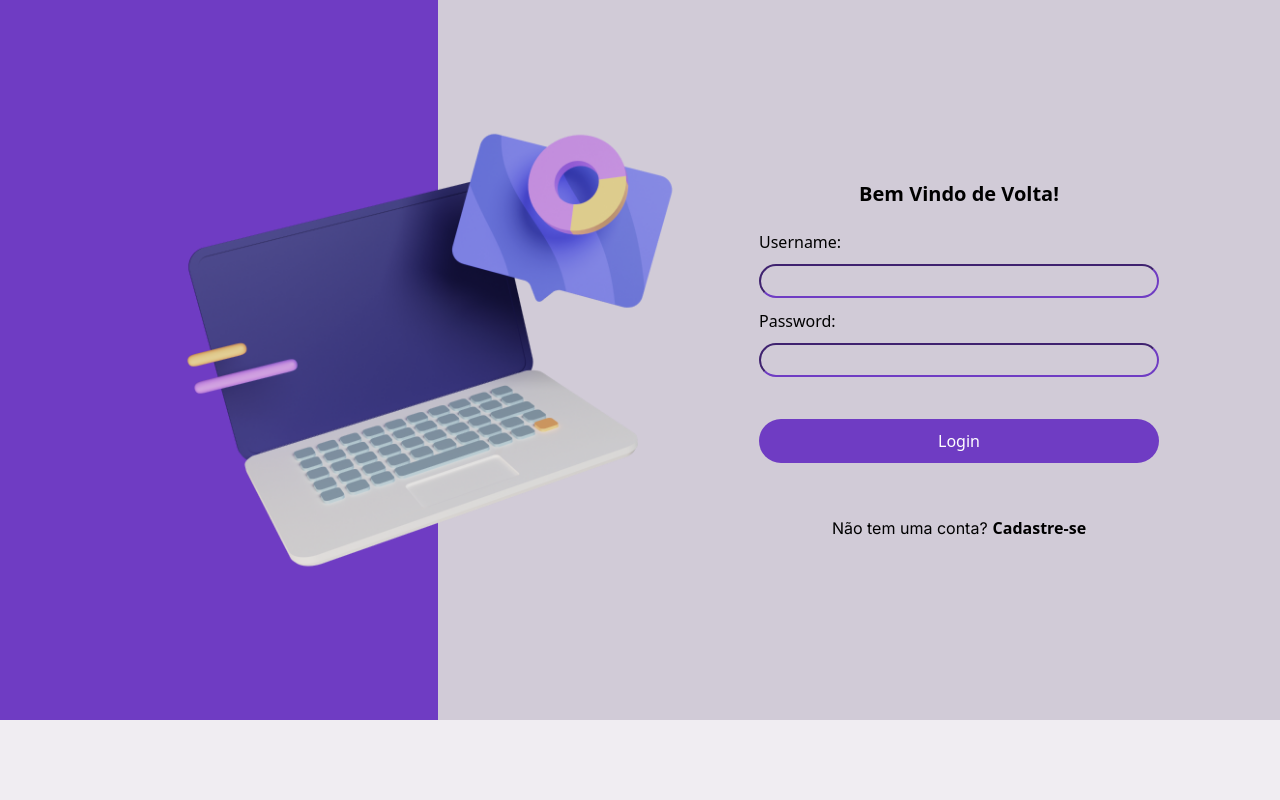
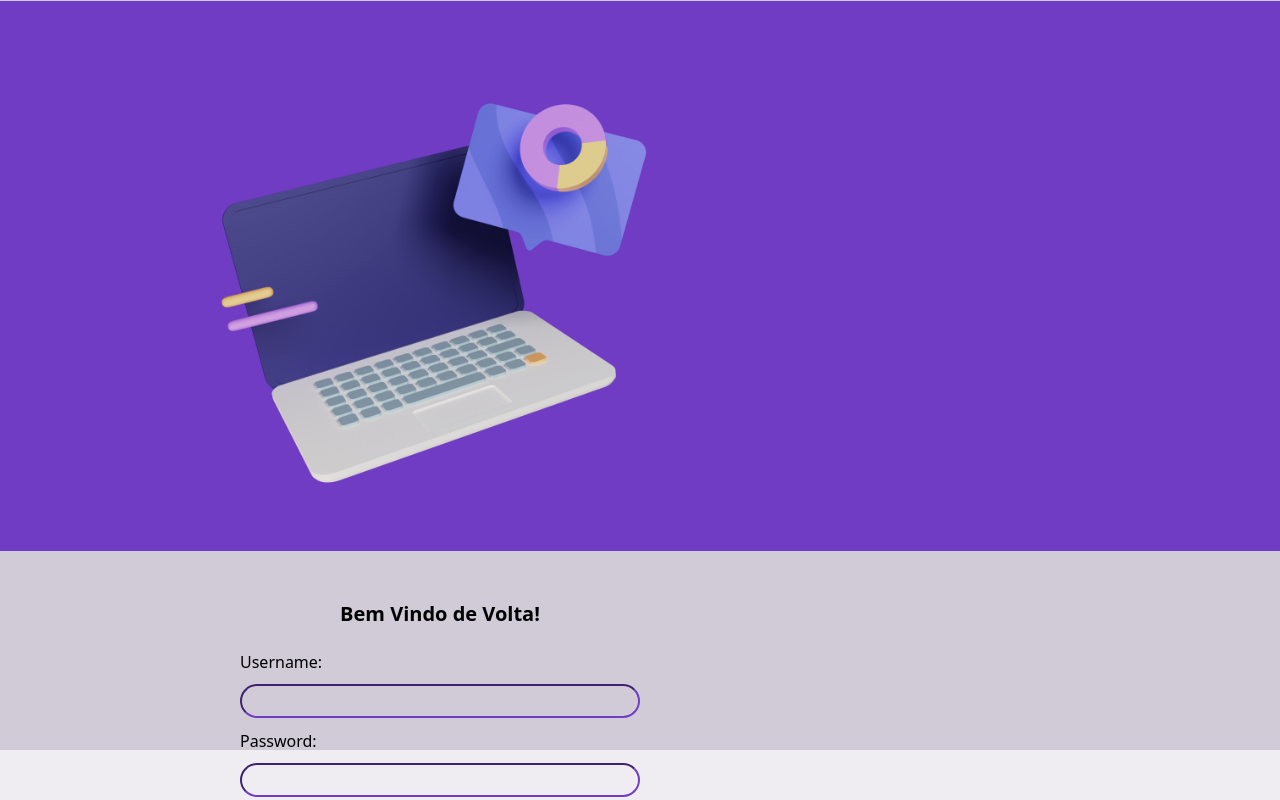
Before and after one commit to Igornalves/Gerenciador_de_Tarefas_Interface-React, a React (Vite) app: page / in a window 1280 px wide. Shown: the top 800 px of the page. Built offline with nearby package versions, Linux system fonts and the light colour scheme.

Commit message:
melhorando o media para ser responsivo

```diff
--- a/src/pages/SignIn/style.ts
+++ b/src/pages/SignIn/style.ts
@@ -3,16 +3,44 @@ import { defaultTheme } from "../../global/styles/default";
 
 export const Conteiner = styled.div`
     width: 100%;
-    height: 720px;
+    height: 750px;
     display: flex;
     flex-direction: row;
     background-color: ${defaultTheme.colors.base.gray400};
+
+    @media (max-width: 1280px) {
+        height: 750px;
+    }
+
+    @media (max-width: 884px) {
+        height: 1010px;
+        /* align-items: center; */
+    }
+
+    @media (max-width: 820px) {
+        height: 1140px;
+        /* align-items: center; */
+    }
 `
 
 export const DivRetangulo = styled.div`
     width: 438px;
     height: 100%;
     background-color: ${defaultTheme.colors.principal.purpleDark};
+
+    @media (min-width: 884px) {
+        width: 100%;
+        height: 450px;
+        position: absolute;
+        top: 1px;
+    }
+
+    @media (min-width: 820px) {
+        width: 100%;
+        height: 550px;
+        position: absolute;
+        top: 1px;
+    }
 `
 
 export const DivForms = styled.div`
@@ -23,6 +51,19 @@ export const DivForms = styled.div`
     align-items: center;
     margin-left: 200px;
     margin-top: 180px;
+
+    @media (max-width: 820px) {
+        position: absolute;
+        left: -220px;
+        top: 480px;
+    }
+
+    @media (min-width: 884px) {
+        position: absolute;
+        left: -210px;
+        top: 420px;
+    }
+
 `
 
 export const ImgParaFundo = styled.img`
@@ -31,6 +72,20 @@ export const ImgParaFundo = styled.img`
     position: relative;
     top: 40px;
     right: -140px;
+
+    @media (min-width: 884px) {
+        height: 500px;
+        position: relative;
+        top: 20px;
+        right: -180px;
+    }
+
+    @media (min-width: 820px) {
+        height: 500px;
+        position: relative;
+        top: 20px;
+        right: -180px;
+    }
 `
 
 export const Titule = styled.text`
--- a/src/pages/SignUp/style.ts
+++ b/src/pages/SignUp/style.ts
@@ -3,10 +3,14 @@ import { defaultTheme } from "../../global/styles/default";
 
 export const Conteiner = styled.div`
     width: 100%;
-    height: 720px;
+    height: 750px;
     display: flex;
     flex-direction: row;
     background-color: ${defaultTheme.colors.base.gray400};
+
+    @media (min-width: 1280px) {
+        height: 750px;
+    }
 `
 
 export const DivRetangulo = styled.div`
```
